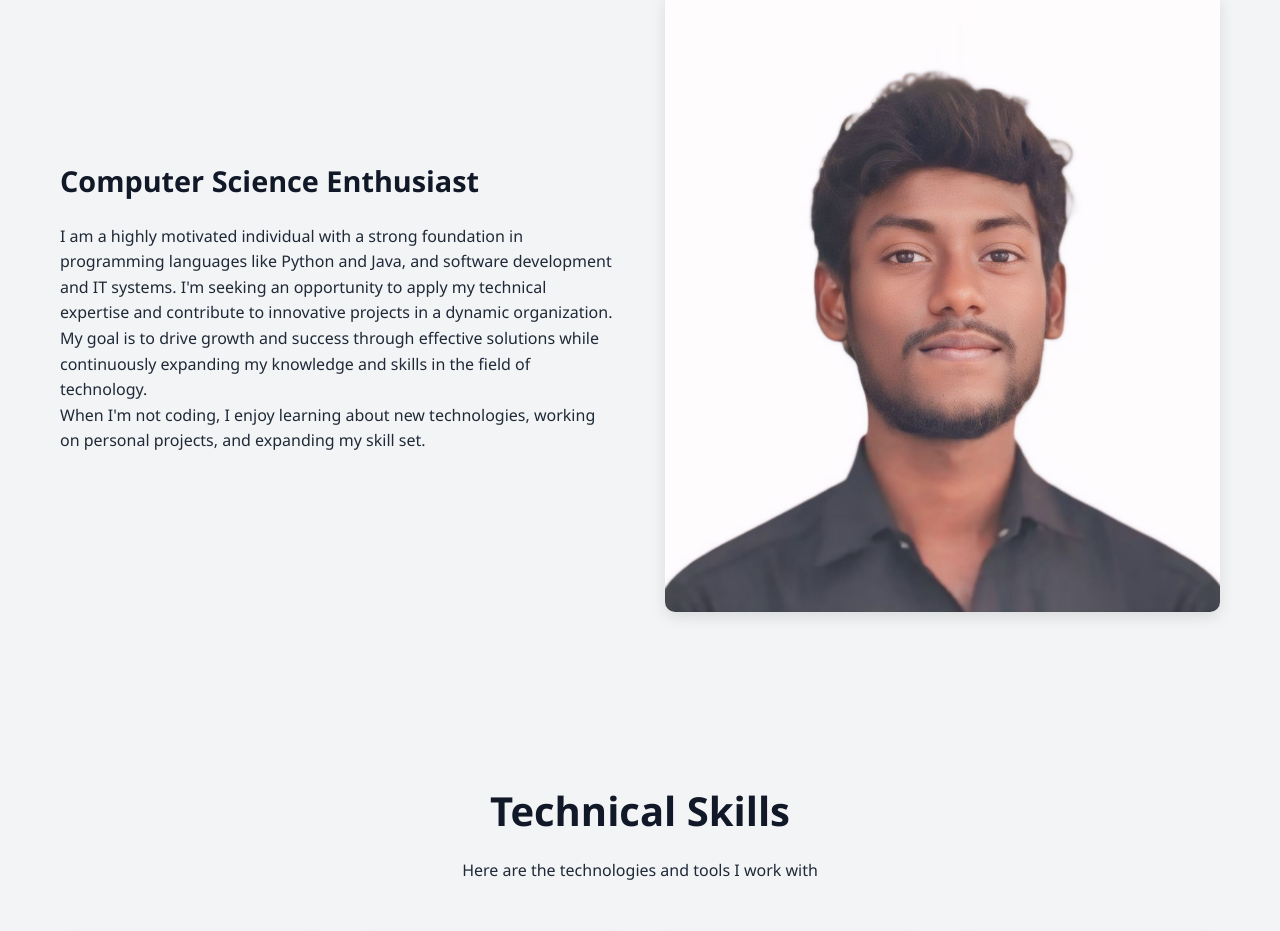
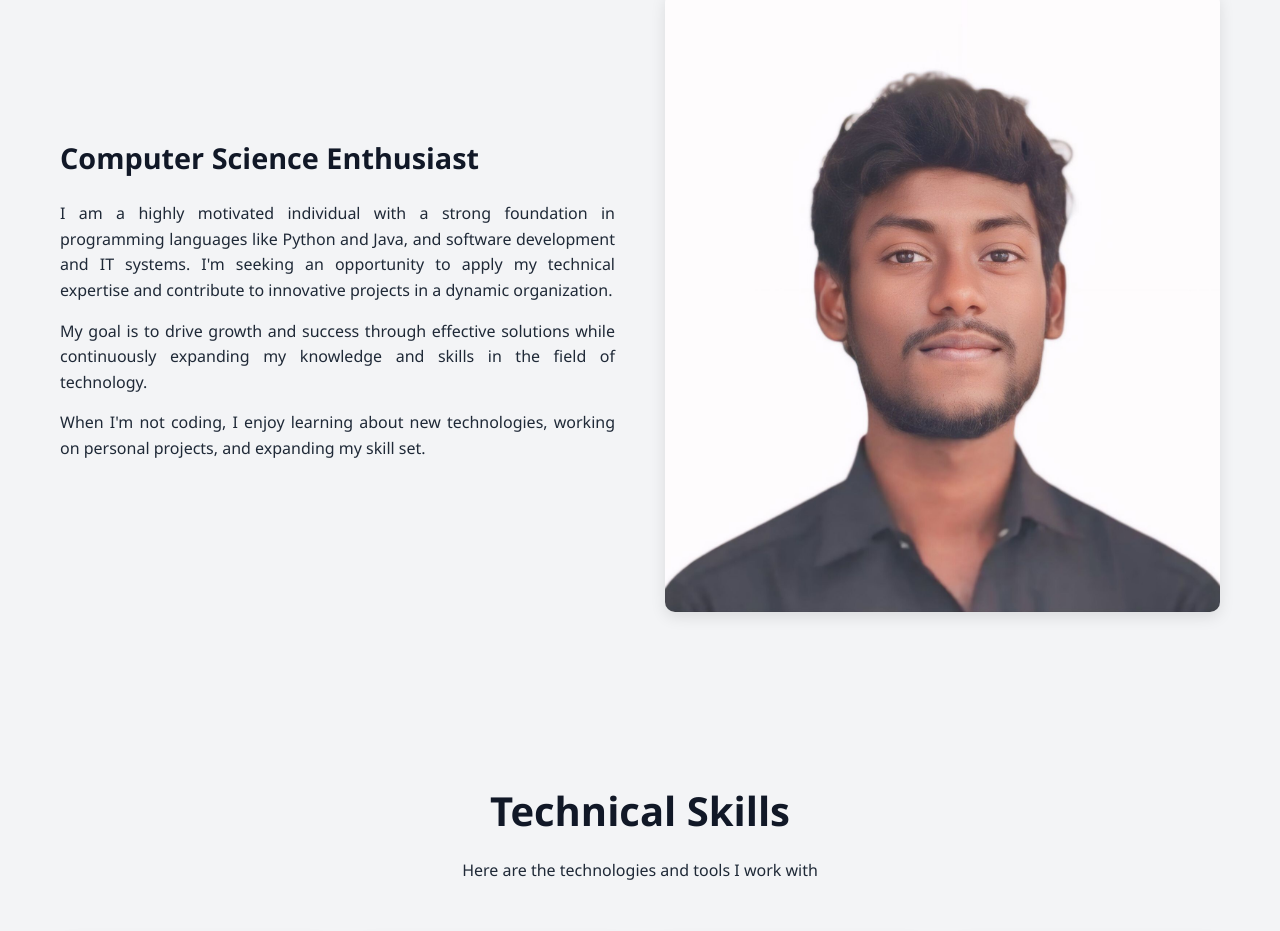
Before and after one commit to u22cs249/test.github.io, a plain HTML site: page index.html in a window 1280 px wide. Shown: the part 761-1692 px from the top of the page. Drawn offline with Linux system fonts and the light colour scheme.

Commit message:
Update index.html

```diff
--- a/index.html
+++ b/index.html
@@ -157,6 +157,11 @@
             font-size: 1.8rem;
             margin-bottom: 20px;
             color: var(--dark-color);
+        }
+
+         .about-text p {
+            text-align: justify; /* Justify text for better readability */
+            margin-bottom: 15px;
         }
 
         .about-image {
```
